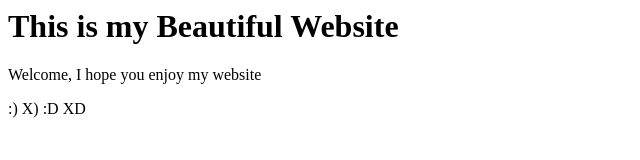
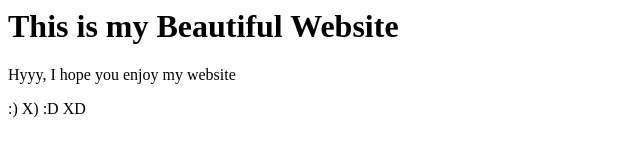
Before and after one commit to Hritik-patra/awesome-repo, a plain HTML site: page index.html in a window 1280 px wide. Shown: the full height of the page, 0-640 px from the left. Drawn offline with Linux system fonts and the light colour scheme.

Commit message:
Changed welcome to Hyyy

```diff
--- a/index.html
+++ b/index.html
@@ -1,6 +1,6 @@
 <html>
 <title>This is my website</title>
 <h1> This is my Beautiful Website</h1>
-<p>Welcome, I hope you enjoy my website<p>
+<p>Hyyy, I hope you enjoy my website<p>
 <p> :) X) :D XD </p>
 </html>
```
